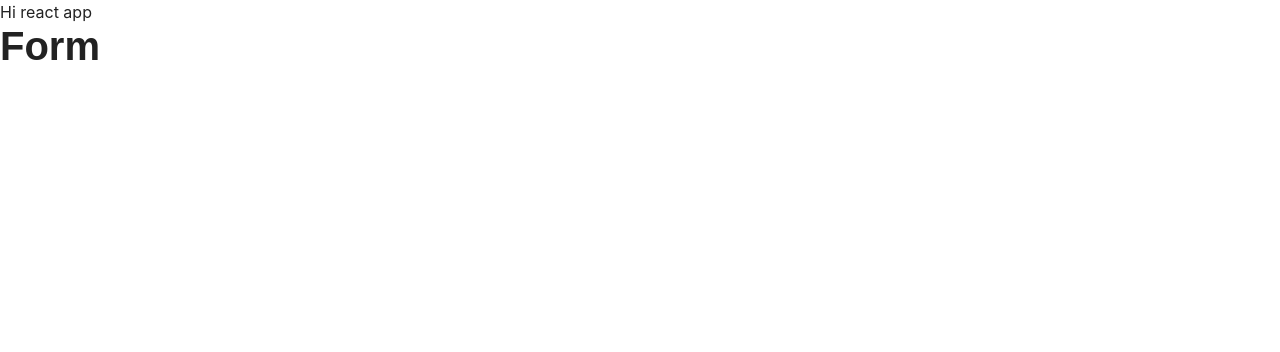
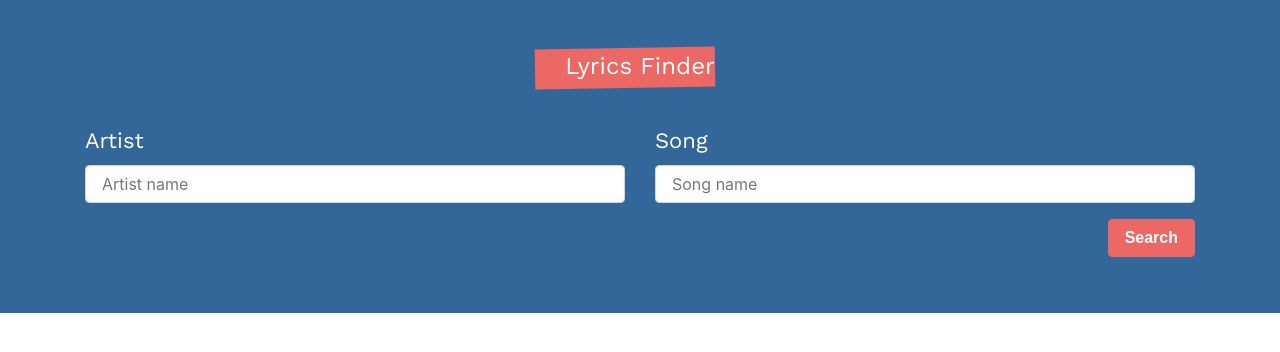
Before and after one commit to david-portilla/lyrics, a React (Create React App) app: page / in a window 1280 px wide. Shown: the top 352 px of the page. Built offline with nearby package versions, Linux system fonts and the light colour scheme; a web font is replaced by a local one.

Commit message:
adding form layout

```diff
--- a/src/App.js
+++ b/src/App.js
@@ -3,7 +3,6 @@
 function App () {
   return (
     <>
-      Hi react app
       <Form></Form>
     </>
   );
--- a/src/components/Form.js
+++ b/src/components/Form.js
@@ -2,7 +2,51 @@
 
 const Form = () => {
   return (
-    <h1>Form</h1>
+    <div className="bg-info">
+      <div className="container">
+        <div className="row">
+          <form className="col card text-white bg-transparent mb-5 pt-5 pb-2">
+            <fieldset>
+              <legend className="text-center">Lyrics Finder</legend>
+
+              <div className="row">
+                <div className="col-md-6">
+                  <div className="form-group">
+                    <label htmlFor="artist">Artist</label>
+                    <input
+                      type="text"
+                      name="artist"
+                      id="artist"
+                      className="form-control"
+                      placeholder="Artist name"
+                    />
+                  </div>
+
+                </div>
+                <div className="col-md-6">
+                  <div className="form-group">
+                    <label htmlFor="song">Song</label>
+                    <input
+                      type="text"
+                      name="song"
+                      id="song"
+                      className="form-control"
+                      placeholder="Song name"
+                    />
+                  </div>
+                </div>
+              </div>
+              <button
+                type="submit"
+                className="btn btn-primary float-right"
+              >
+                Search
+              </button>
+            </fieldset>
+          </form>
+        </div>
+      </div>
+    </div>
   )
 }
 
```
